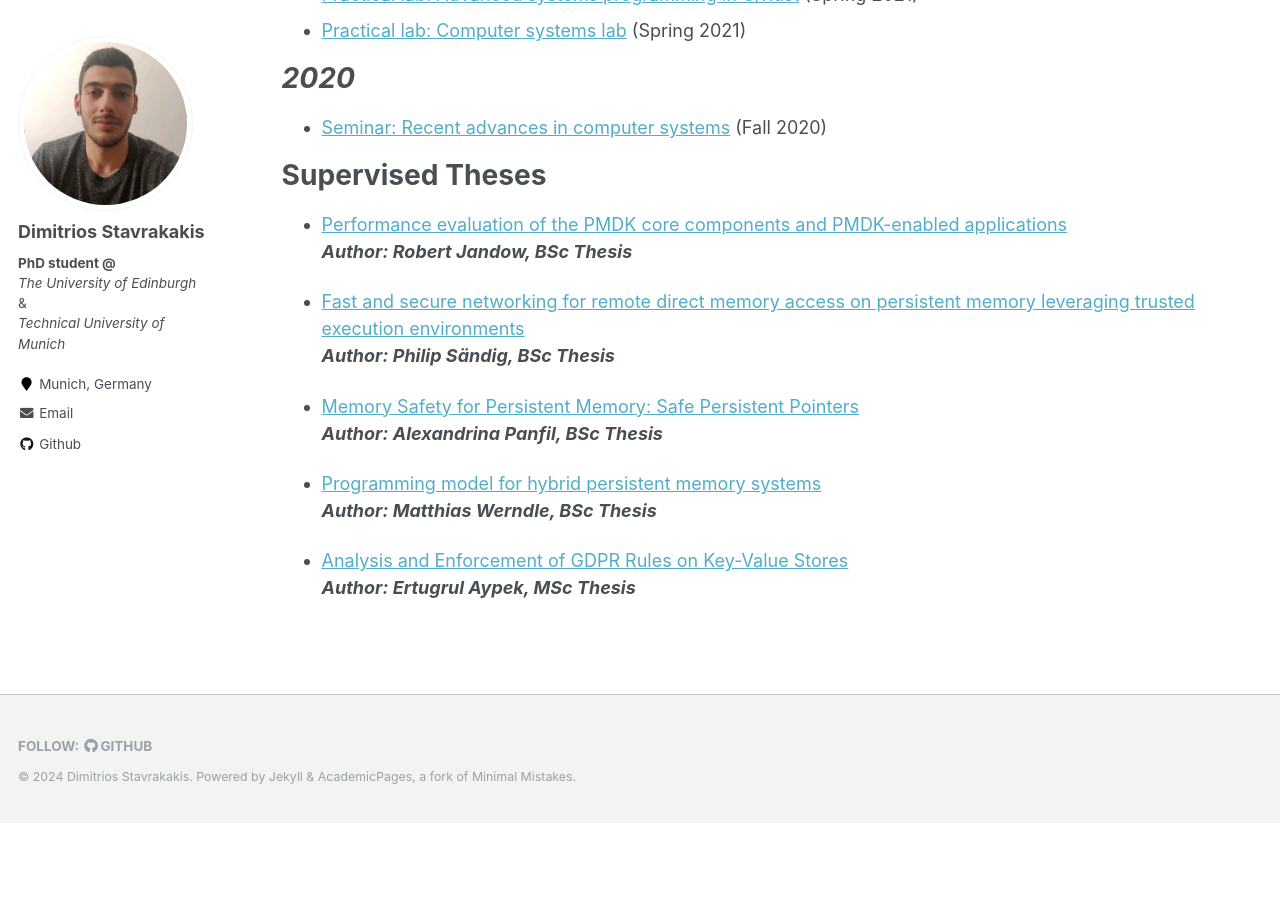
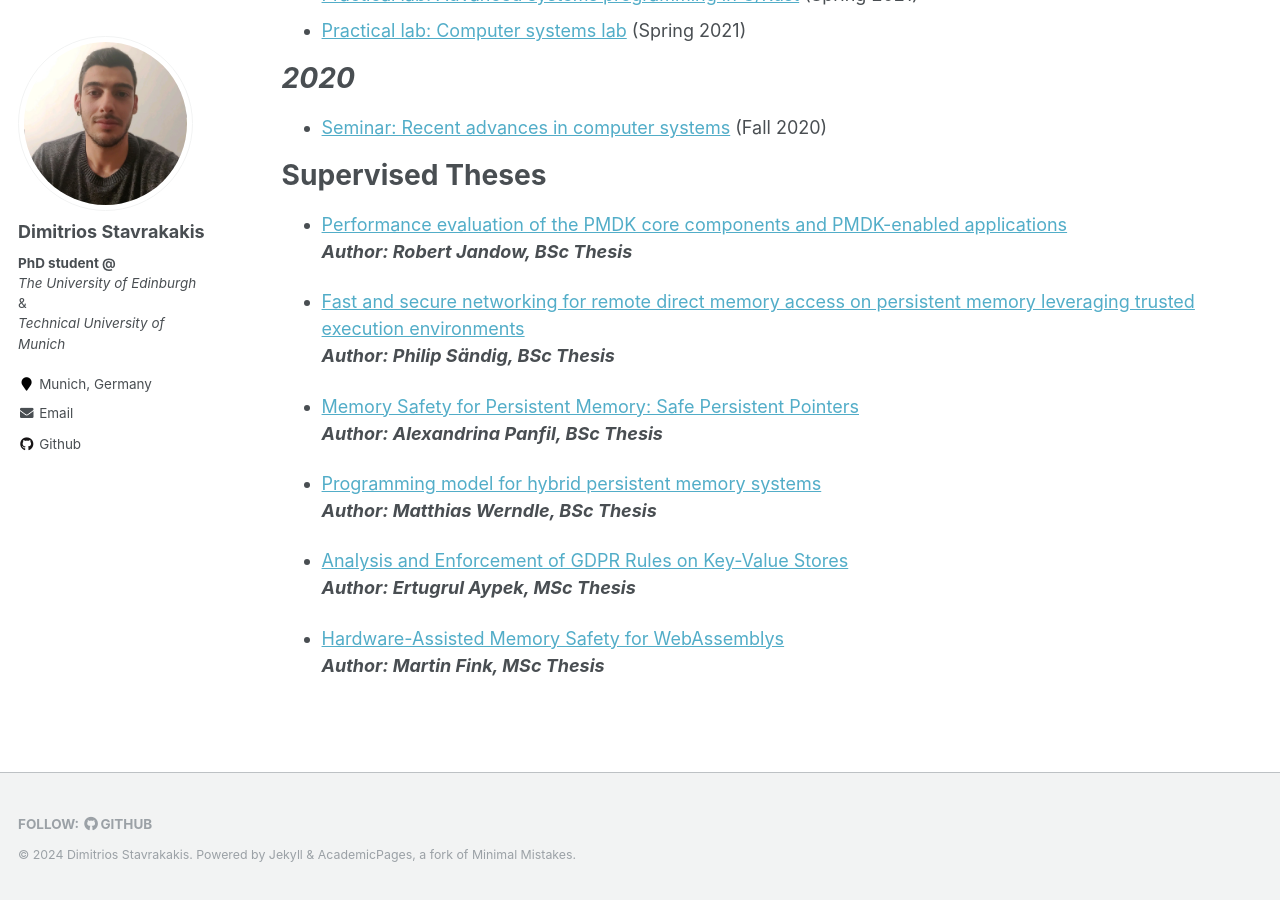
Before and after one commit to dimstav23/dimstav23.github.io, a Jekyll site: the page built from _pages/teaching.md, in a window 1280 px wide and 900 px high, scrolled down 629 px. Built offline with Jekyll 4.4.1, drawn with Linux system fonts in a browser that asks for light colours; before the commit the page ends 1452 px from its top, so only the background shows below that.

Commit message:
update theses
Signed-off-by: dimstav23 <dimstav23@gmail.com>

```diff
--- a/_pages/teaching.md
+++ b/_pages/teaching.md
@@ -46,3 +46,6 @@ Supervised Theses
 
 - [Analysis and Enforcement of GDPR Rules on Key-Value Stores](https://github.com/TUM-DSE/research-work-archive/blob/main/archive/2023/summer/docs/msc_aypek_analysis_and_enforcement_of_gdpr_rules_on_key_value_stores.pdf) <br />
 ***Author: Ertugrul Aypek, MSc Thesis***
+
+- [Hardware-Assisted Memory Safety for WebAssemblys](https://github.com/TUM-DSE/research-work-archive/blob/main/archive/2024/summer/docs/msc_martin_fink_wasm_memory_safety.pdf) <br />
+***Author: Martin Fink, MSc Thesis***
```
